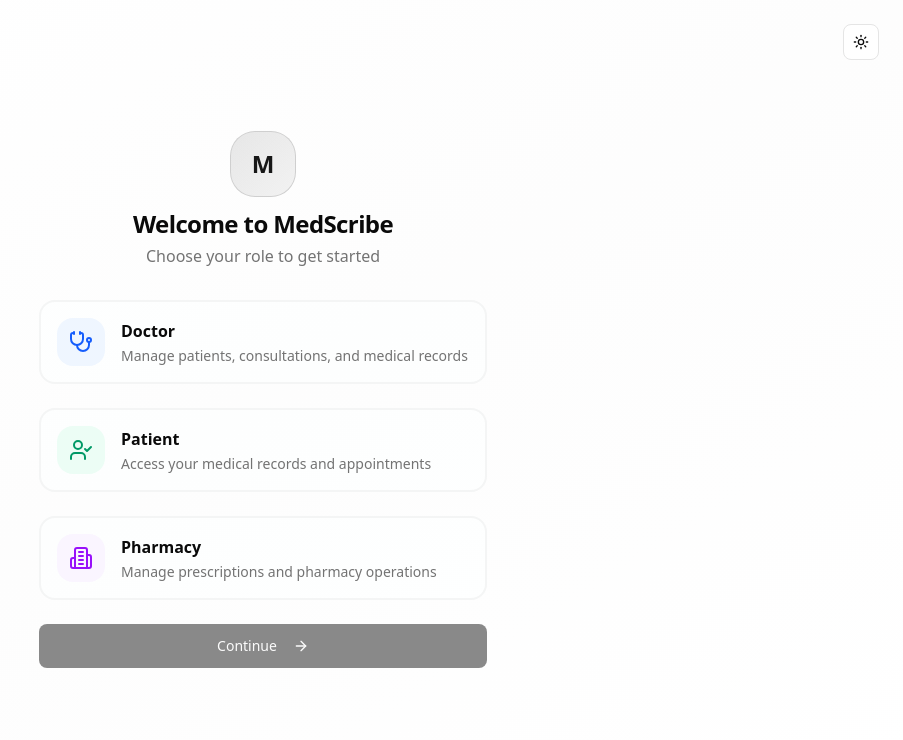
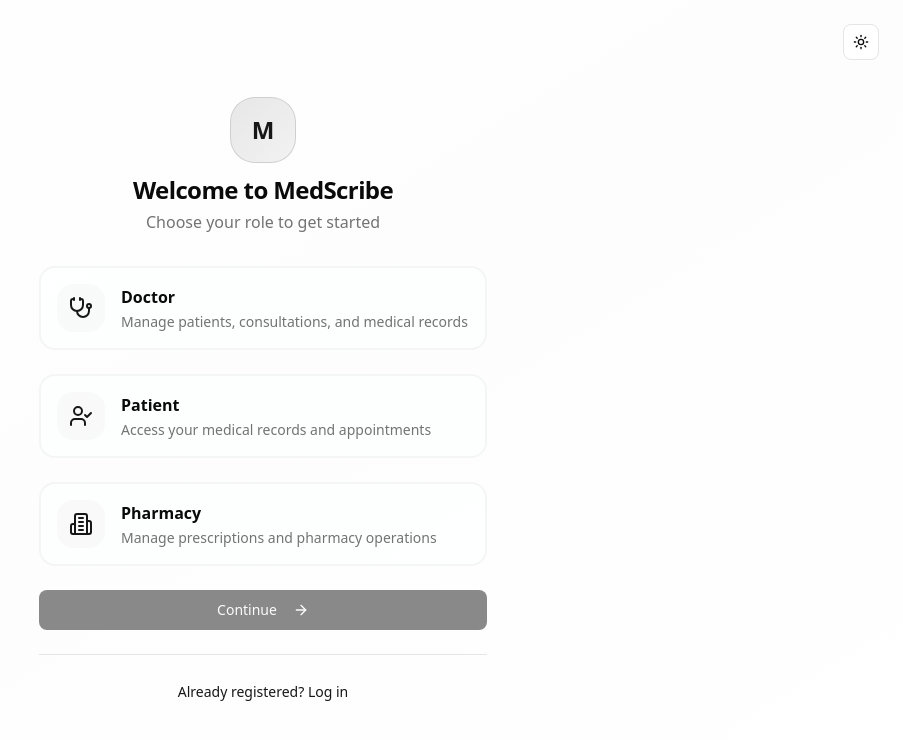
Before and after one commit to Heria021/medscribe_2.0.v, a Next.js app: page /auth/select-role in a window 1280 px wide. Shown: the top 740 px of the page, without its empty margins (377-1280 px from the left). Built offline with nearby package versions, Linux system fonts and the light colour scheme; no server answers.

Commit message:
all fixed in auth ..just change data picker

```diff
--- a/app/auth/_components/streamlined-registration.tsx
+++ b/app/auth/_components/streamlined-registration.tsx
@@ -17,11 +17,14 @@ import { Button } from "@/components/ui/button";
 import { Form, FormControl, FormField, FormItem, FormLabel, FormMessage } from "@/components/ui/form";
 import { Input } from "@/components/ui/input";
 import { InputOTP, InputOTPGroup, InputOTPSlot, InputOTPSeparator } from "@/components/ui/input-otp";
-
+import { Popover, PopoverContent, PopoverTrigger } from "@/components/ui/popover";
+import { Calendar } from "@/components/ui/calendar";
 
 import { Select, SelectContent, SelectItem, SelectTrigger, SelectValue } from "@/components/ui/select";
-import { CheckCircle, User, Mail, Building, ArrowLeft, Stethoscope, Heart, Pill, Link2 } from "lucide-react";
+import { CheckCircle, User, Mail, Building, ArrowLeft, Stethoscope, UserCheck, Building2, Link2, CalendarIcon } from "lucide-react";
 import Link from "next/link";
+import { format } from "date-fns";
+import { cn } from "@/lib/utils";
 
 type UserRole = "doctor" | "patient" | "pharmacy";
 
@@ -50,7 +53,7 @@ const step1Schema = z.object({
 // Step 2: Role-Specific Essentials (Simplified)
 const step2PatientSchema = z.object({
   phone: z.string().min(10, "Phone number is required"),
-  dateOfBirth: z.string().min(1, "Date of birth is required"),
+  dateOfBirth: z.date({ required_error: "Date of birth is required" }),
   gender: z.enum(["M", "F", "O"], { required_error: "Please select a gender" }),
 });
 
@@ -96,9 +99,9 @@ export function StreamlinedRegistration({ role }: StreamlinedRegistrationProps)
 
   const getRoleIcon = (userRole: UserRole) => {
     switch (userRole) {
-      case "patient": return Heart;
+      case "patient": return UserCheck;
       case "doctor": return Stethoscope;
-      case "pharmacy": return Pill;
+      case "pharmacy": return Building2;
       default: return User;
     }
   };
@@ -189,7 +192,7 @@ export function StreamlinedRegistration({ role }: StreamlinedRegistrationProps)
     resolver: zodResolver(step2PatientSchema),
     defaultValues: {
       phone: "",
-      dateOfBirth: "",
+      dateOfBirth: undefined,
       gender: "M",
     },
   });
@@ -393,7 +396,7 @@ export function StreamlinedRegistration({ role }: StreamlinedRegistrationProps)
           lastName: data.lastName,
           email: data.email,
           primaryPhone: data.phone,
-          dateOfBirth: data.dateOfBirth,
+          dateOfBirth: data.dateOfBirth ? format(data.dateOfBirth, "yyyy-MM-dd") : "1990-01-01",
           gender: data.gender,
           // Required fields with defaults for now
           addressLine1: "To be updated",
@@ -416,7 +419,7 @@ export function StreamlinedRegistration({ role }: StreamlinedRegistrationProps)
           registrationMethod: 'manual',
           createdAt: Date.now(),
           phone: data.phone,
-          dateOfBirth: data.dateOfBirth,
+          dateOfBirth: data.dateOfBirth ? format(data.dateOfBirth, "yyyy-MM-dd") : "1990-01-01",
           gender: data.gender,
         };
         await userRAGHooks.onPatientProfileCreated(patientProfileData);
@@ -549,15 +552,44 @@ export function StreamlinedRegistration({ role }: StreamlinedRegistrationProps)
                 )}
               />
 
+              <div className="grid grid-cols-2 gap-4">
                 <FormField
                   control={step2PatientForm.control}
                   name="dateOfBirth"
                   render={({ field }) => (
                     <FormItem>
                       <FormLabel>Date of Birth</FormLabel>
+                      <Popover>
+                        <PopoverTrigger asChild>
                           <FormControl>
-                      <Input type="date" {...field} />
+                            <Button
+                              variant="outline"
+                              className={cn(
+                                "w-full pl-3 text-left font-normal",
+                                !field.value && "text-muted-foreground"
+                              )}
+                            >
+                              {field.value ? (
+                                format(field.value, "PPP")
+                              ) : (
+                                <span>Pick your date of birth</span>
+                              )}
+                              <CalendarIcon className="ml-auto h-4 w-4 opacity-50" />
+                            </Button>
                           </FormControl>
+                        </PopoverTrigger>
+                        <PopoverContent className="w-auto p-0" align="start">
+                          <Calendar
+                            mode="single"
+                            selected={field.value}
+                            onSelect={field.onChange}
+                            disabled={(date) =>
+                              date > new Date() || date < new Date("1900-01-01")
+                            }
+                            initialFocus
+                          />
+                        </PopoverContent>
+                      </Popover>
                       <FormMessage />
                     </FormItem>
                   )}
@@ -571,7 +603,7 @@ export function StreamlinedRegistration({ role }: StreamlinedRegistrationProps)
                       <FormLabel>Gender</FormLabel>
                       <Select onValueChange={field.onChange} defaultValue={field.value}>
                         <FormControl>
-                        <SelectTrigger>
+                          <SelectTrigger className="w-full">
                             <SelectValue placeholder="Select gender" />
                           </SelectTrigger>
                         </FormControl>
@@ -585,6 +617,7 @@ export function StreamlinedRegistration({ role }: StreamlinedRegistrationProps)
                     </FormItem>
                   )}
                 />
+              </div>
 
               <div className="flex gap-4">
                 <Button type="button" variant="outline" onClick={() => setCurrentStep(1)} className="flex-1">
--- a/app/auth/select-role/page.tsx
+++ b/app/auth/select-role/page.tsx
@@ -5,6 +5,7 @@ import { useRouter } from "next/navigation";
 import { zodResolver } from "@hookform/resolvers/zod";
 import { useForm } from "react-hook-form";
 import { UserCheck, Stethoscope, Loader2, ArrowRight, Building2 } from "lucide-react";
+import Link from "next/link";
 
 import { Button } from "@/components/ui/button";
 import { Form, FormControl, FormField, FormItem, FormMessage } from "@/components/ui/form";
@@ -88,11 +89,11 @@ export default function SelectRolePage() {
                               <div className={`
                                 flex h-12 w-12 items-center justify-center rounded-2xl transition-colors
                                 ${selectedRole === "doctor"
-                                  ? "bg-blue-100 dark:bg-blue-900/50 ring-2 ring-blue-200 dark:ring-blue-800"
-                                  : "bg-blue-50 dark:bg-blue-950/50 group-hover:bg-blue-100 dark:group-hover:bg-blue-900/50"
+                                  ? "bg-primary/10 ring-2 ring-primary/20"
+                                  : "bg-muted/50 group-hover:bg-primary/5"
                                 }
                               `}>
-                                <Stethoscope className="h-6 w-6 text-blue-600 dark:text-blue-400" />
+                                <Stethoscope className="h-6 w-6 text-primary" />
                               </div>
                               <div className="flex-1 space-y-1">
                                 <div className="text-base font-semibold text-foreground">Doctor</div>
@@ -125,11 +126,11 @@ export default function SelectRolePage() {
                               <div className={`
                                 flex h-12 w-12 items-center justify-center rounded-2xl transition-colors
                                 ${selectedRole === "patient"
-                                  ? "bg-emerald-100 dark:bg-emerald-900/50 ring-2 ring-emerald-200 dark:ring-emerald-800"
-                                  : "bg-emerald-50 dark:bg-emerald-950/50 group-hover:bg-emerald-100 dark:group-hover:bg-emerald-900/50"
+                                  ? "bg-primary/10 ring-2 ring-primary/20"
+                                  : "bg-muted/50 group-hover:bg-primary/5"
                                 }
                               `}>
-                                <UserCheck className="h-6 w-6 text-emerald-600 dark:text-emerald-400" />
+                                <UserCheck className="h-6 w-6 text-primary" />
                               </div>
                               <div className="flex-1 space-y-1">
                                 <div className="text-base font-semibold text-foreground">Patient</div>
@@ -162,11 +163,11 @@ export default function SelectRolePage() {
                               <div className={`
                                 flex h-12 w-12 items-center justify-center rounded-2xl transition-colors
                                 ${selectedRole === "pharmacy"
-                                  ? "bg-purple-100 dark:bg-purple-900/50 ring-2 ring-purple-200 dark:ring-purple-800"
-                                  : "bg-purple-50 dark:bg-purple-950/50 group-hover:bg-purple-100 dark:group-hover:bg-purple-900/50"
+                                  ? "bg-primary/10 ring-2 ring-primary/20"
+                                  : "bg-muted/50 group-hover:bg-primary/5"
                                 }
                               `}>
-                                <Building2 className="h-6 w-6 text-purple-600 dark:text-purple-400" />
+                                <Building2 className="h-6 w-6 text-primary" />
                               </div>
                               <div className="flex-1 space-y-1">
                                 <div className="text-base font-semibold text-foreground">Pharmacy</div>
@@ -188,7 +189,7 @@ export default function SelectRolePage() {
 
                 <Button
                   type="submit"
-                  className="w-full h-11 font-medium"
+                  className="w-full h-10 text-sm font-medium"
                   disabled={isLoading || !selectedRole}
                 >
                   {isLoading ? (
@@ -205,6 +206,16 @@ export default function SelectRolePage() {
                 </Button>
               </form>
             </Form>
+
+            {/* Login Link Footer */}
+            <div className="pt-6 border-t border-border text-center">
+              <Link
+                href="/auth/login"
+                className="text-sm text-primary hover:text-primary/80 transition-colors"
+              >
+                Already registered? Log in
+              </Link>
+            </div>
         </div>
       </div>
     </div>
```
Lines whose indentation alone changed are shown as unchanged.
